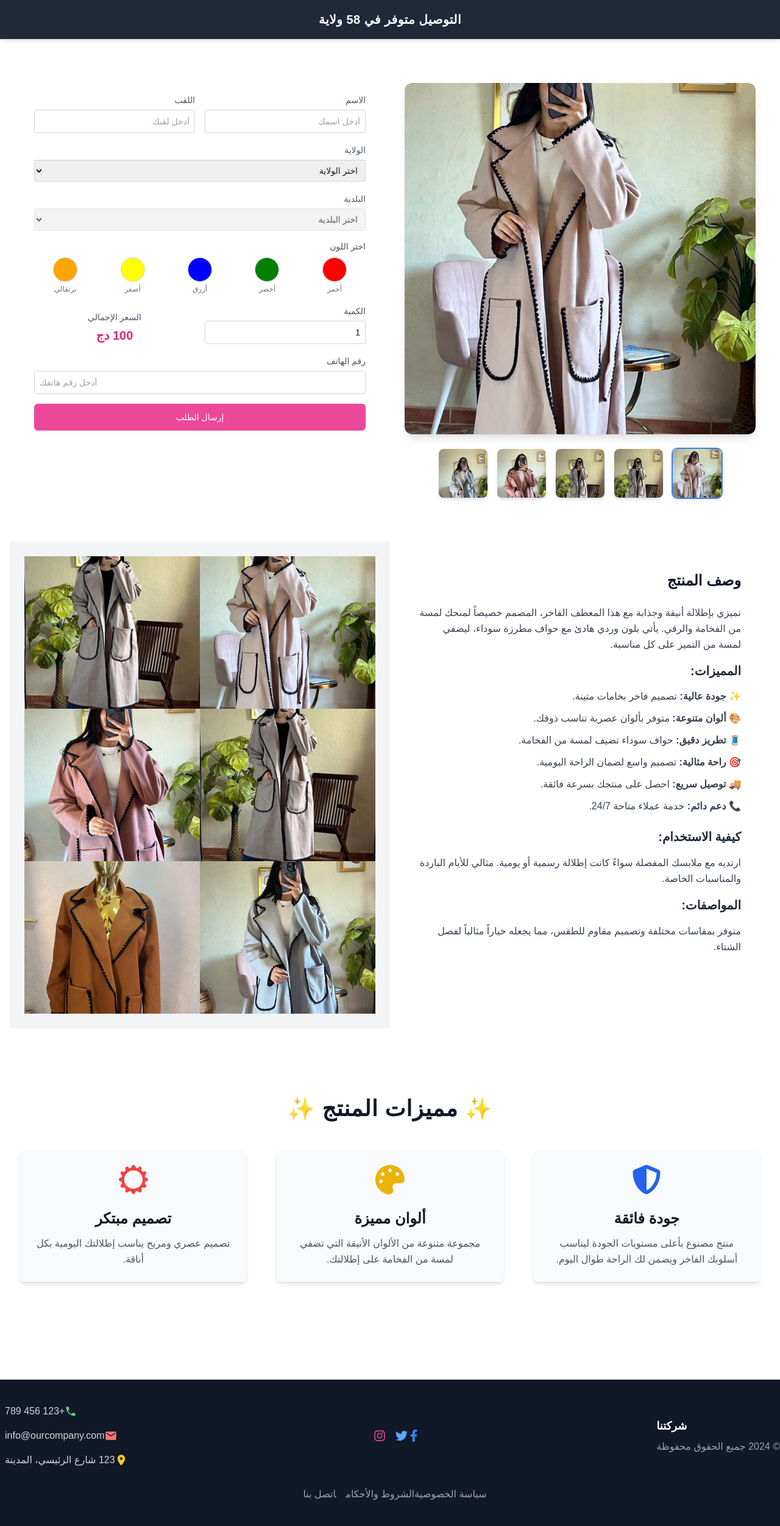
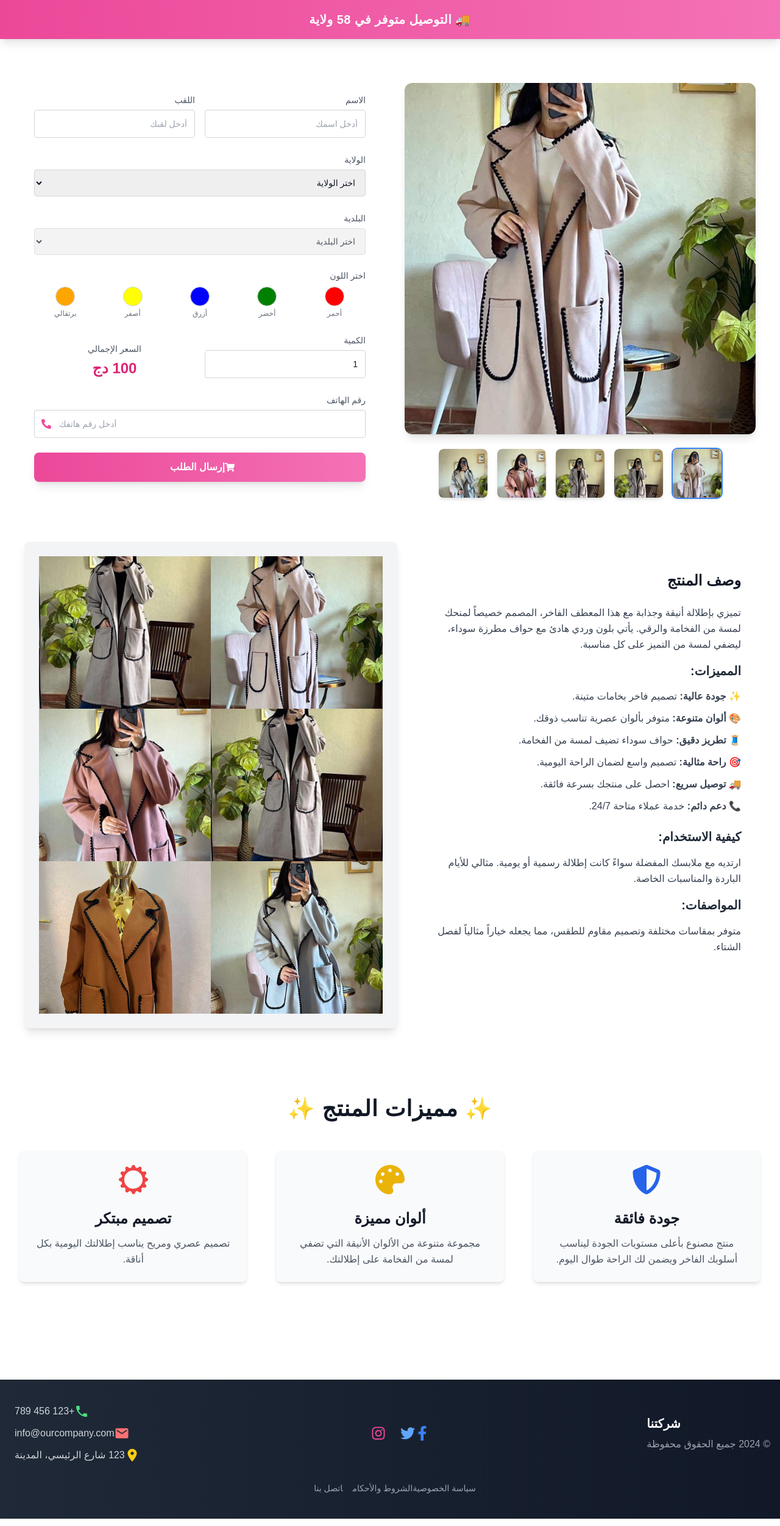
Before and after one commit to jeogo/MG, a Next.js app: page / in a window 1280 px wide. Shown: the whole page at 61% size. Built offline with nearby package versions, Linux system fonts and the light colour scheme.

Commit message:
modified:   src/app/components/Footer.tsx 	modified:   src/app/components/Form.tsx 	modified:   src/app/components/Header.tsx 	modified:   src/app/page.tsx
 Changes not staged for commit:
	modified:   src/app/components/ProductFeatures.tsx
	modified:   src/app/components/ProductImage.tsx

```diff
--- a/src/app/components/Footer.tsx
+++ b/src/app/components/Footer.tsx
@@ -1,73 +1,76 @@
 import React from "react";
 import { FaFacebookF, FaTwitter, FaInstagram } from "react-icons/fa"; // FontAwesome icons
-import { IoMdCall, IoMdMail, IoMdPin } from "react-icons/io"; // More icons for contact info
+import { IoMdCall, IoMdMail, IoMdPin } from "react-icons/io"; // Icons for contact info
 
 const Footer: React.FC = () => {
   return (
-    <footer className="bg-gray-900 text-white py-10">
-      <div className="max-w-7xl mx-auto flex flex-col md:flex-row justify-between items-center space-y-8 md:space-y-0">
+    <footer className="bg-gradient-to-r from-gray-800 to-gray-900 text-white py-10">
+      <div className="max-w-7xl mx-auto flex flex-col md:flex-row justify-between items-center space-y-8 md:space-y-0 px-4">
         {/* Company Info */}
         <div className="text-center md:text-left">
-          <h3 className="text-lg font-bold mb-2">شركتنا</h3>
+          <h3 className="text-xl font-bold mb-2">شركتنا</h3>
           <p className="text-gray-400">
             &copy; {new Date().getFullYear()} جميع الحقوق محفوظة
           </p>
         </div>
 
         {/* Social Media Links */}
-        <div className="flex space-x-4">
+        <div className="flex space-x-6">
           <a
             href="https://facebook.com"
             target="_blank"
             rel="noopener noreferrer"
-            className="text-blue-500 hover:text-blue-400"
+            className="text-blue-500 hover:text-blue-400 transition-colors"
           >
-            <FaFacebookF size={20} />
+            <FaFacebookF size={24} />
           </a>
           <a
             href="https://twitter.com"
             target="_blank"
             rel="noopener noreferrer"
-            className="text-blue-400 hover:text-blue-300"
+            className="text-blue-400 hover:text-blue-300 transition-colors"
           >
-            <FaTwitter size={20} />
+            <FaTwitter size={24} />
           </a>
           <a
             href="https://instagram.com"
             target="_blank"
             rel="noopener noreferrer"
-            className="text-pink-500 hover:text-pink-400"
+            className="text-pink-500 hover:text-pink-400 transition-colors"
           >
-            <FaInstagram size={20} />
+            <FaInstagram size={24} />
           </a>
         </div>
 
         {/* Contact Info with Icons */}
-        <div className="flex flex-col items-center space-y-4 md:items-end">
+        <div className="flex flex-col items-center md:items-end space-y-3">
           <div className="flex items-center space-x-2">
-            <IoMdCall size={20} className="text-green-400" />
+            <IoMdCall size={24} className="text-green-400" />
             <span className="text-gray-300">+123 456 789</span>
           </div>
           <div className="flex items-center space-x-2">
-            <IoMdMail size={20} className="text-red-400" />
+            <IoMdMail size={24} className="text-red-400" />
             <span className="text-gray-300">info@ourcompany.com</span>
           </div>
           <div className="flex items-center space-x-2">
-            <IoMdPin size={20} className="text-yellow-400" />
+            <IoMdPin size={24} className="text-yellow-400" />
             <span className="text-gray-300">123 شارع الرئيسي، المدينة</span>
           </div>
         </div>
       </div>
 
       {/* Legal Links */}
-      <div className="mt-8 text-center text-gray-400 space-x-4">
-        <a href="/privacy-policy" className="hover:underline">
+      <div className="mt-8 text-center text-gray-400 space-x-4 text-sm">
+        <a
+          href="/privacy-policy"
+          className="hover:text-white transition-colors"
+        >
           سياسة الخصوصية
         </a>
-        <a href="/terms" className="hover:underline">
+        <a href="/terms" className="hover:text-white transition-colors">
           الشروط والأحكام
         </a>
-        <a href="/contact" className="hover:underline">
+        <a href="/contact" className="hover:text-white transition-colors">
           اتصل بنا
         </a>
       </div>
--- a/src/app/components/Form.tsx
+++ b/src/app/components/Form.tsx
@@ -1,5 +1,6 @@
 import React, { useState } from "react";
 import communesData from "../data/communes.json";
+import { FaShoppingCart, FaPhoneAlt } from "react-icons/fa"; // Icons for enhanced visual appeal
 
 interface Commune {
   id: number;
@@ -46,7 +47,7 @@ const Form: React.FC = () => {
 
   return (
     <div className="w-full p-4">
-      <form className="space-y-4">
+      <form className="space-y-6">
         <div className="grid grid-cols-1 md:grid-cols-2 gap-4">
           <InputField label="الاسم" placeholder="أدخل اسمك" />
           <InputField label="اللقب" placeholder="أدخل لقبك" />
@@ -102,6 +103,7 @@ const Form: React.FC = () => {
           label="رقم الهاتف"
           type="tel"
           placeholder="أدخل رقم هاتفك"
+          icon={<FaPhoneAlt className="text-pink-500" />}
         />
 
         <SubmitButton />
@@ -112,15 +114,25 @@ const Form: React.FC = () => {
 
 interface InputFieldProps extends React.InputHTMLAttributes<HTMLInputElement> {
   label: string;
+  icon?: React.ReactNode; // Optional icon prop for additional flair
 }
 
-const InputField: React.FC<InputFieldProps> = ({ label, ...props }) => (
+const InputField: React.FC<InputFieldProps> = ({ label, icon, ...props }) => (
   <label className="block">
     <span className="text-sm text-gray-600 font-medium">{label}</span>
-    <input
-      className="w-full p-2 mt-1 border border-gray-300 rounded focus:border-pink-500 focus:ring focus:ring-pink-200 transition duration-150 ease-in-out text-sm"
-      {...props}
-    />
+    <div className="relative mt-1">
+      {icon && (
+        <span className="absolute inset-y-0 left-0 pl-3 flex items-center pointer-events-none">
+          {icon}
+        </span>
+      )}
+      <input
+        className={`w-full p-3 pl-10 border border-gray-300 rounded focus:border-pink-500 focus:ring focus:ring-pink-200 transition duration-150 ease-in-out text-sm ${
+          icon ? "pl-10" : ""
+        }`}
+        {...props}
+      />
+    </div>
   </label>
 );
 
@@ -130,11 +142,15 @@ interface SelectFieldProps
   options: { value: string; label: string }[];
 }
 
-const SelectField: React.FC<SelectFieldProps> = ({ label, options, ...props }) => (
+const SelectField: React.FC<SelectFieldProps> = ({
+  label,
+  options,
+  ...props
+}) => (
   <label className="block">
     <span className="text-sm text-gray-600 font-medium">{label}</span>
     <select
-      className="w-full p-2 mt-1 border border-gray-300 rounded focus:border-pink-500 focus:ring focus:ring-pink-200 transition duration-150 ease-in-out text-sm"
+      className="w-full p-3 mt-1 border border-gray-300 rounded focus:border-pink-500 focus:ring focus:ring-pink-200 transition duration-150 ease-in-out text-sm"
       {...props}
     >
       <option value="">{`اختر ${label}`}</option>
@@ -157,7 +173,9 @@ const ColorSelection: React.FC<ColorSelectionProps> = ({
   setSelectedColor,
 }) => (
   <fieldset>
-    <legend className="text-sm text-gray-600 font-medium mb-2">اختر اللون</legend>
+    <legend className="text-sm text-gray-600 font-medium mb-2">
+      اختر اللون
+    </legend>
     <div className="grid grid-cols-5 gap-2">
       {colorOptions.map(({ name, value }) => (
         <label key={value} className="flex flex-col items-center">
@@ -169,9 +187,9 @@ const ColorSelection: React.FC<ColorSelectionProps> = ({
             className="sr-only"
           />
           <div
-            className={`w-10 h-10 rounded-full border cursor-pointer transition-transform ${
+            className={`w-8 h-8 rounded-full border cursor-pointer transition-transform ${
               selectedColor === value
-                ? "border-pink-500 scale-110 ring-2 ring-pink-300"
+                ? "border-pink-500 scale-110 ring-2 ring-pink-400 shadow-lg"
                 : "border-gray-300 hover:border-gray-400"
             }`}
             style={{ backgroundColor: value }}
@@ -190,16 +208,17 @@ interface PriceDisplayProps {
 const PriceDisplay: React.FC<PriceDisplayProps> = ({ price }) => (
   <div className="text-center">
     <span className="text-sm text-gray-600 font-medium">السعر الإجمالي</span>
-    <p className="text-xl font-bold text-pink-600 mt-1">{price} دج</p>
+    <p className="text-2xl font-bold text-pink-600 mt-1">{price} دج</p>
   </div>
 );
 
 const SubmitButton: React.FC = () => (
   <button
     type="submit"
-    className="w-full p-3 bg-pink-500 text-white rounded-md hover:bg-pink-600 focus:outline-none focus:ring-2 focus:ring-pink-400 transition duration-150 ease-in-out text-sm transform hover:-translate-y-1 active:translate-y-0"
+    className="w-full py-3 bg-gradient-to-r from-pink-500 to-pink-400 text-white rounded-lg shadow-lg hover:from-pink-600 hover:to-pink-500 focus:outline-none focus:ring-2 focus:ring-pink-400 transition duration-150 ease-in-out text-base font-semibold flex items-center justify-center space-x-2 transform hover:-translate-y-1 active:translate-y-0"
   >
-    <span className="font-medium">إرسال الطلب</span>
+    <FaShoppingCart />
+    <span>إرسال الطلب</span>
   </button>
 );
 
--- a/src/app/components/Header.tsx
+++ b/src/app/components/Header.tsx
@@ -1,7 +1,9 @@
 export default function Header() {
   return (
-    <header className="flex bg-gray-800 text-white h-16 justify-center items-center shadow-md">
-      <h3 className="text-xl font-bold tracking-wide">التوصيل متوفر في 58 ولاية</h3>
+    <header className="flex bg-gradient-to-r from-pink-500 to-pink-400 text-white h-16 justify-center items-center shadow-lg">
+      <h3 className="text-xl font-bold tracking-wide">
+        🚚 التوصيل متوفر في 58 ولاية
+      </h3>
     </header>
   );
 }
--- a/src/app/page.tsx
+++ b/src/app/page.tsx
@@ -43,6 +43,7 @@ const Home: React.FC = () => {
                 productImages={productImages.map((img) => img.src)}
               />
             </div>
+
             {/* Form Section (right) */}
             <div className="w-full md:w-1/2 p-6">
               <Form />
@@ -50,19 +51,14 @@ const Home: React.FC = () => {
           </div>
 
           {/* Reversed Layout: Description (left) & Image Gallery (right) */}
-          <div
-            className="flex flex-col md:flex-row items-start mb-12"
-          >
+          <div className="flex flex-col md:flex-row items-start mb-12 space-y-8 md:space-y-0 md:space-x-6">
             {/* Product Description (left) */}
-            <div
-              className="w-full md:w-1/2 p-6 flex flex-col justify-between bg-white"
-            >
+            <div className="w-full md:w-1/2 p-6 flex flex-col justify-between bg-white">
               <ProductDescription />
             </div>
+
             {/* Image Gallery (right) */}
-            <div
-              className="w-full md:w-1/2 p-6 flex justify-center items-center bg-gray-100"
-            >
+            <div className="w-full md:w-1/2 p-6 flex justify-center items-center bg-gray-100 shadow-lg rounded-lg">
               <ImageGallery />
             </div>
           </div>
```
